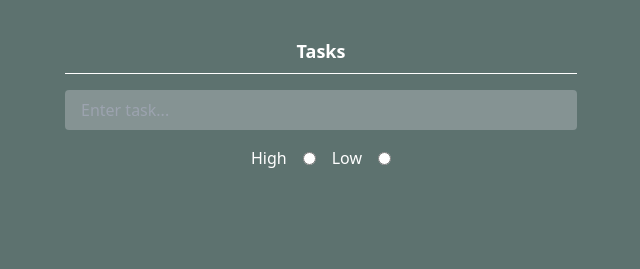
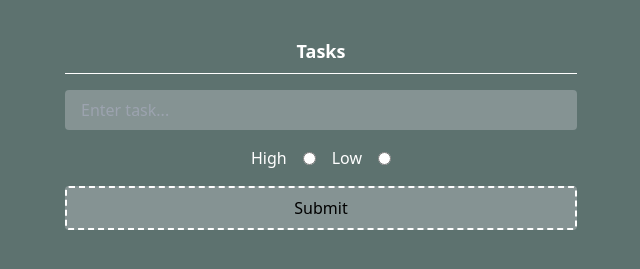
Before and after one commit to Khadeej01/Productivity-App, a plain HTML site: page kanjereb.html in a window 1280 px wide. Shown: the part 351-620 px from the top of the page, without its empty margins (319-959 px from the left). Drawn offline with nearby package versions, Linux system fonts and the light colour scheme.

Commit message:
Submit button

```diff
--- a/kanjereb.html
+++ b/kanjereb.html
@@ -43,5 +43,14 @@
                     <input id="priorityLow" type="radio" name="priority" value="Low" class="bg-[#859393] text-white focus:outline-none">
                 </div>
 
+
+                <button id="addTaskBtn" type="submit" class="w-full border-2 border-dashed border-white px-6 py-2 rounded flex items-center justify-center bg-[#859393] text-black">
+                    Submit
+                </button>
+            </form>
+        </div>
+
+
+    </div>
 </body>
 </html>
```
